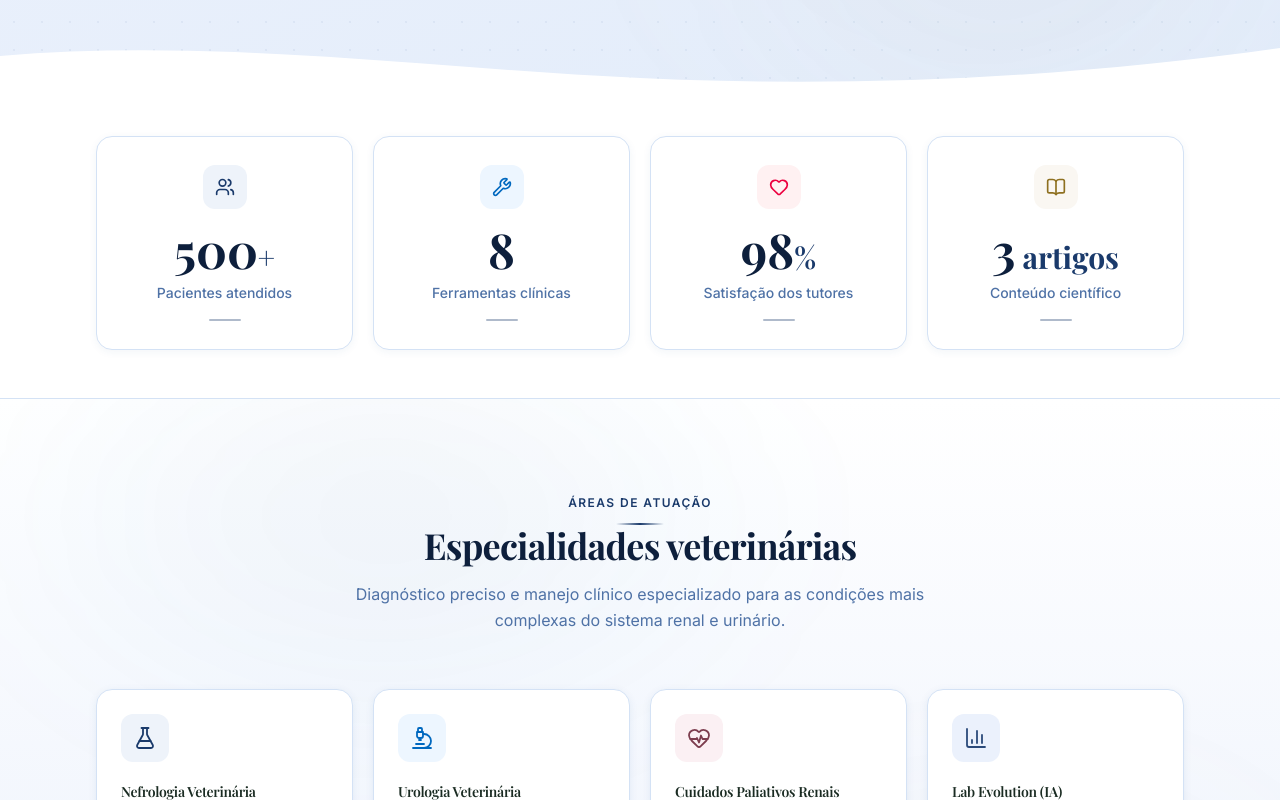
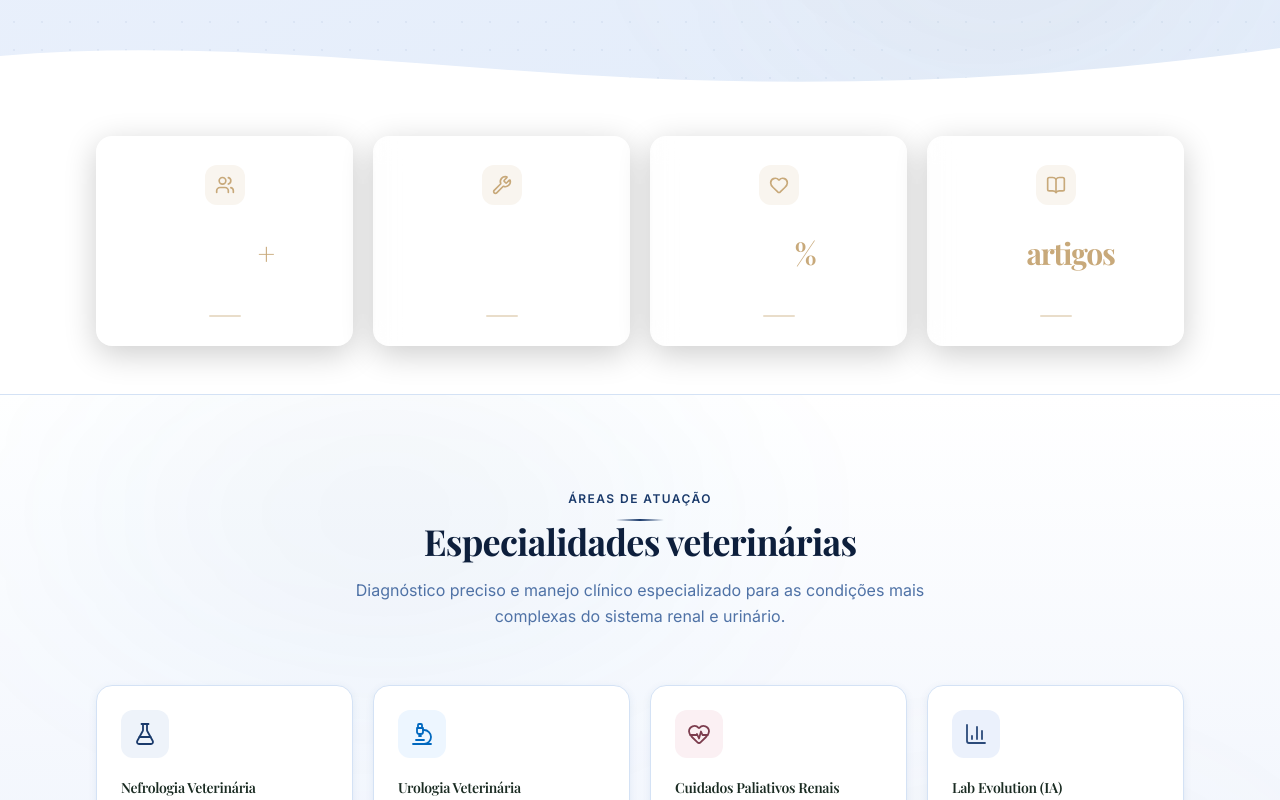
Before and after one commit to acastrovieira/site-vet-do-rim, a Next.js app in the folder web/: page / in a window 1280 px wide. Shown: the part 860-1660 px from the top of the page. Built offline with nearby package versions, Linux system fonts and the light colour scheme; no server answers.

Commit message:
design: mover card stats para depoimentos, remodelar cards para glassmorphism ultra clean

```diff
--- a/web/src/app/page.tsx
+++ b/web/src/app/page.tsx
@@ -372,10 +372,13 @@ export default function HomePage() {
             </div>
           </div>
 
-          {/* Transição suave para seção stats */}
+          {/* Transição suave para seção seguinte */}
           <div className="absolute bottom-0 inset-x-0 h-16" aria-hidden>
             <svg viewBox="0 0 1440 64" fill="none" xmlns="http://www.w3.org/2000/svg" className="w-full h-full" preserveAspectRatio="none">
-              <path d="M0 64L1440 64L1440 24C1200 54 960 64 720 54C480 44 240 14 0 32L0 64Z" fill="#ffffff" />
+              <path
+                d="M0 64L1440 64L1440 24C1200 54 960 64 720 54C480 44 240 14 0 32L0 64Z"
+                className="fill-current text-white dark:text-[#0c1e3d]"
+              />
             </svg>
           </div>
         </section>
@@ -679,6 +682,11 @@ export default function HomePage() {
               light
             />
             <TestimonialsCarousel />
+
+            {/* Métricas de confiança em cards menores e minimalistas */}
+            <div className="mt-16 border-t border-white/10 pt-12">
+              <AnimatedStats />
+            </div>
           </div>
         </section>
 
--- a/web/src/components/marketing/AnimatedStats.tsx
+++ b/web/src/components/marketing/AnimatedStats.tsx
@@ -80,27 +80,41 @@ function StatCounter({
 
   return (
     <div
-      className="text-center p-7 rounded-2xl card-stat group"
-      style={{ transitionDelay: `${index * 80}ms` }}
+      className="text-center p-6 sm:p-7 rounded-2xl transition-all duration-300 hover:scale-[1.03]"
+      style={{
+        transitionDelay: `${index * 80}ms`,
+        background: 'rgba(255, 255, 255, 0.03)',
+        border: '1px solid rgba(255, 255, 255, 0.08)',
+        backdropFilter: 'blur(12px)',
+        WebkitBackdropFilter: 'blur(12px)',
+        boxShadow: '0 8px 32px 0 rgba(0, 0, 0, 0.2)',
+      }}
     >
-      {/* Ícone */}
+      {/* Ícone com background translúcido elegante */}
       <div
-        className={`mx-auto w-11 h-11 rounded-xl flex items-center justify-center mb-4 ${iconBg} ${iconColor} transition-transform duration-300 group-hover:scale-110`}
+        className="mx-auto w-10 h-10 rounded-xl flex items-center justify-center mb-4 transition-transform duration-300 group-hover:scale-110"
+        style={{
+          background: 'rgba(200, 169, 122, 0.12)',
+          color: '#C8A97A',
+        }}
       >
         <Icon className="w-5 h-5" />
       </div>
 
-      {/* Número */}
-      <p className="text-4xl sm:text-5xl font-bold font-display tabular-nums text-science-900">
+      {/* Número em branco com alta visibilidade */}
+      <p className="text-3xl sm:text-4xl lg:text-5xl font-bold font-display tabular-nums text-white tracking-tight">
         {count}
-        <span style={{ color: '#1A3A6B' }} className="text-3xl">{suffix}</span>
+        <span className="text-2xl sm:text-3xl ml-0.5" style={{ color: '#C8A97A' }}>{suffix}</span>
       </p>
 
-      {/* Label */}
-      <p className="text-sm text-science-500 mt-2 font-medium">{label}</p>
+      {/* Label em branco fosco */}
+      <p className="text-xs sm:text-sm mt-2 font-medium" style={{ color: 'rgba(255, 255, 255, 0.75)' }}>{label}</p>
 
-      {/* Linha decorativa */}
-      <div className="mt-4 mx-auto w-8 h-0.5 rounded-full group-hover:w-12 transition-all duration-400" style={{ background: '#1A3A6B', opacity: 0.35 }} />
+      {/* Linha decorativa dourada sutil */}
+      <div
+        className="mt-4 mx-auto w-8 h-0.5 rounded-full transition-all duration-400"
+        style={{ background: '#C8A97A', opacity: 0.4 }}
+      />
     </div>
   )
 }
```
